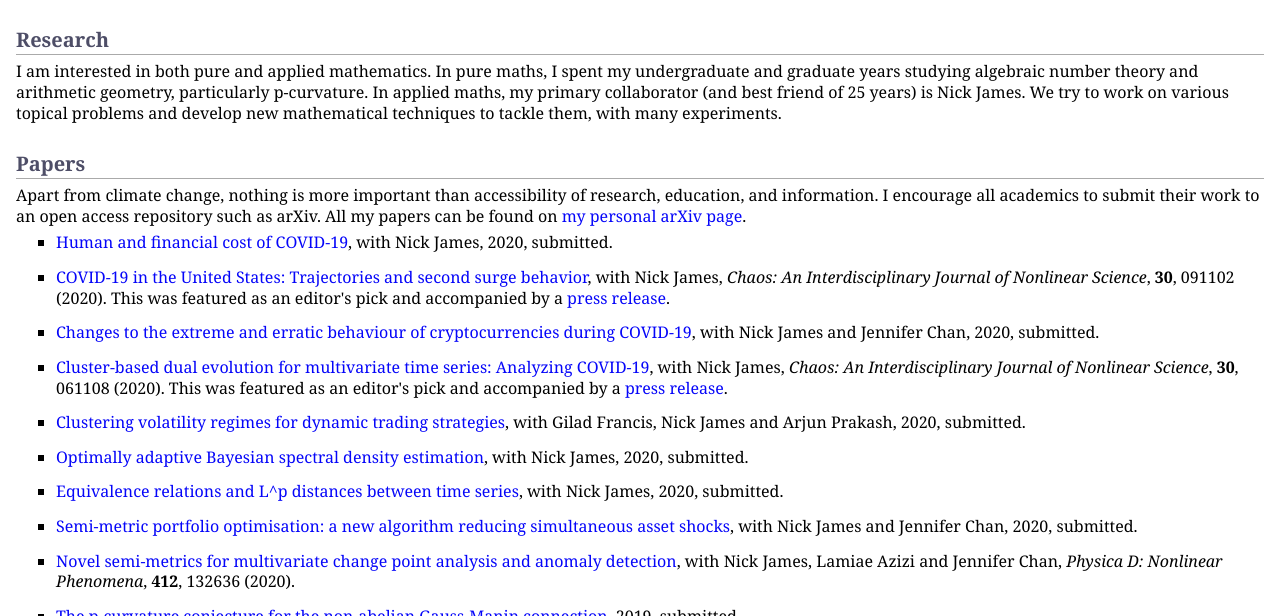
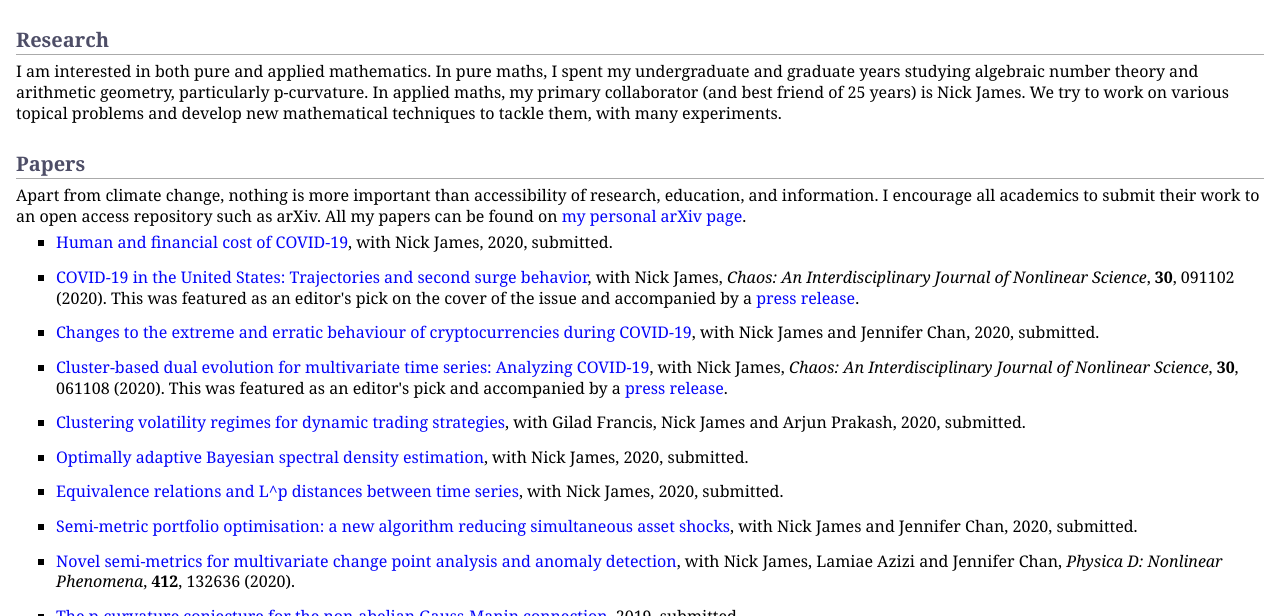
Before and after one commit to MaxMenzies/maxmenzies.com, a Jekyll site: the page index.html, which Jekyll copies as it is, in a window 1280 px wide and 900 px high, cut to the strip 284-900 px from the top of the window. Built offline with Jekyll 4.4.1, drawn with Linux system fonts in a browser that asks for light colours.

Commit message:
Update index.html

```diff
--- a/index.html
+++ b/index.html
@@ -44,7 +44,7 @@
 </li>
 </ul>
 <ul>
-<li><p><a href="https://aip.scitation.org/doi/10.1063/5.0024204">COVID-19 in the United States: Trajectories and second surge behavior</a>, with Nick James, <i>Chaos: An Interdisciplinary Journal of Nonlinear Science</i>, <b>30</b>, 091102 (2020). This was featured as an editor's pick and accompanied by a <a href="https://publishing.aip.org/publications/latest-content/covid-19-second-wave-for-some-others-remain-in-first-wave/">press release</a>. </p>
+<li><p><a href="https://aip.scitation.org/doi/10.1063/5.0024204">COVID-19 in the United States: Trajectories and second surge behavior</a>, with Nick James, <i>Chaos: An Interdisciplinary Journal of Nonlinear Science</i>, <b>30</b>, 091102 (2020). This was featured as an editor's pick on the cover of the issue and accompanied by a <a href="https://publishing.aip.org/publications/latest-content/covid-19-second-wave-for-some-others-remain-in-first-wave/">press release</a>. </p>
 </li>
 </ul>
 <ul>
```
